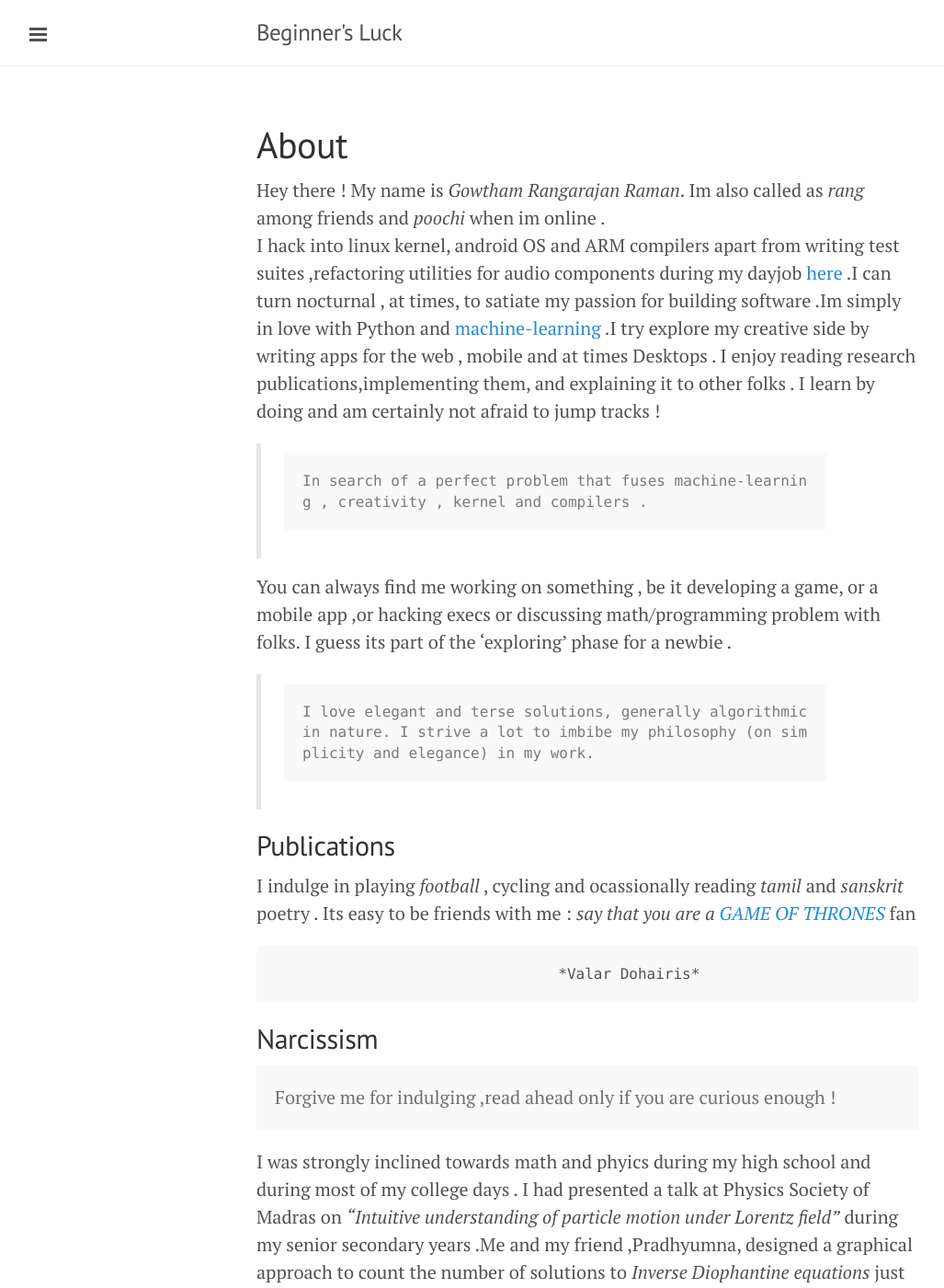
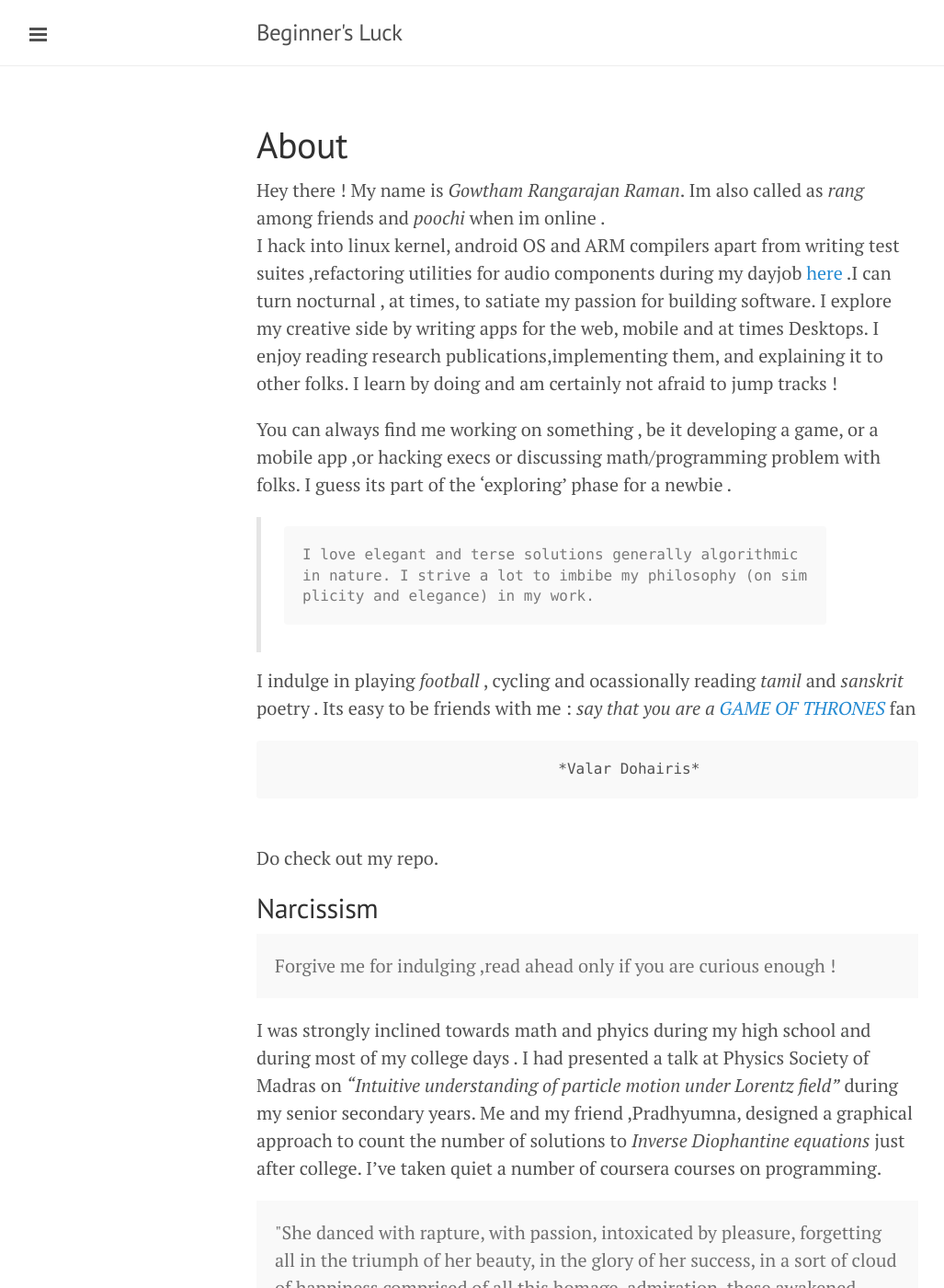
Before and after one commit to poochi/poochi.github.io, a Jekyll site: the page built from about.md, in a window 1280 px wide and 1400 px high. Shown: the whole window at 92% size, without its empty margins (1-1028 px from the left). Built offline with Jekyll 4.4.1, drawn with Linux system fonts in a browser that asks for light colours; Markdown is read by kramdown in place of the engine named in the settings; some of the changed text lies outside the part shown.

Commit message:
modify about

```diff
--- a/about.md
+++ b/about.md
@@ -4,32 +4,26 @@ title: About
 ---
 
 Hey there ! My name is *Gowtham Rangarajan Raman*. Im also called as *rang* among friends and *poochi* when im online .<br>
-I hack into linux kernel, android OS and ARM compilers apart from writing test suites ,refactoring utilities for audio components during my dayjob <a href="http://ittiam.com/en/Index.aspx">here</a> .I can turn nocturnal , at times, to satiate my passion for building software .Im simply in love with Python and <a href="http://poochi-recommend.appspot.com/testweb">machine-learning</a> .I try explore my creative side by writing apps for the web , mobile and at times Desktops . I enjoy reading research publications,implementing them, and explaining it to other folks . I learn by doing and am certainly not afraid to jump tracks !
-
-
->	In search of a perfect problem that fuses machine-learning , creativity , kernel and compilers .
-
+I hack into linux kernel, android OS and ARM compilers apart from writing test suites ,refactoring utilities for audio components during my dayjob <a href="http://ittiam.com/en/Index.aspx">here</a> .I can turn nocturnal , at times, to satiate my passion for building software. I explore my creative side by writing apps for the web, mobile and at times Desktops. I enjoy reading research publications,implementing them, and explaining it to other folks. I learn by doing and am certainly not afraid to jump tracks !
 
 You can always find me working on something , be it developing a game, or a mobile app ,or hacking execs or discussing math/programming problem with folks. I guess its part of the 'exploring' phase for a newbie .
 
 
->	I love elegant and terse solutions, generally algorithmic in nature. I strive a lot to imbibe my philosophy (on simplicity and elegance) in my work.
-
-## Publications
+>	I love elegant and terse solutions generally algorithmic in nature. I strive a lot to imbibe my philosophy (on simplicity and elegance) in my work.
 
 I indulge in playing *football* , cycling and ocassionally reading *tamil* and *sanskrit* poetry .
 Its easy to be friends with me : *say that you are a* <a href="http://www.hbo.com/game-of-thrones"> *GAME OF THRONES* </a>fan
 
 					*Valar Dohairis*
 
+<br>Do check out my repo.<br>
 ## Narcissism
-
 <p class="message">
   Forgive me for indulging ,read ahead only if you are curious enough !
 </p>
 
 I was strongly inclined towards math and phyics during my high school and during most of my college days .
-I had presented a talk at Physics Society of Madras on *"Intuitive understanding of particle motion under Lorentz field"* during my senior secondary years .Me and my friend ,Pradhyumna, designed a graphical approach to count the number of solutions to *Inverse Diophantine equations* just after college . I've taken quiet a number of coursera courses on programming.
+I had presented a talk at Physics Society of Madras on *"Intuitive understanding of particle motion under Lorentz field"* during my senior secondary years. Me and my friend ,Pradhyumna, designed a graphical approach to count the number of solutions to *Inverse Diophantine equations* just after college. I've taken quiet a number of coursera courses on programming.
 
 <p class="message">
   "She danced with rapture, with passion, intoxicated by pleasure, forgetting all in the triumph of her beauty, in the glory of her success, in a sort of cloud of happiness comprised of all this homage, admiration, these awakened desires and of that sense of triumph which is so sweet to woman's heart."
```
Also changed, not shown: other parts of about.md (+3 -4 lines).
